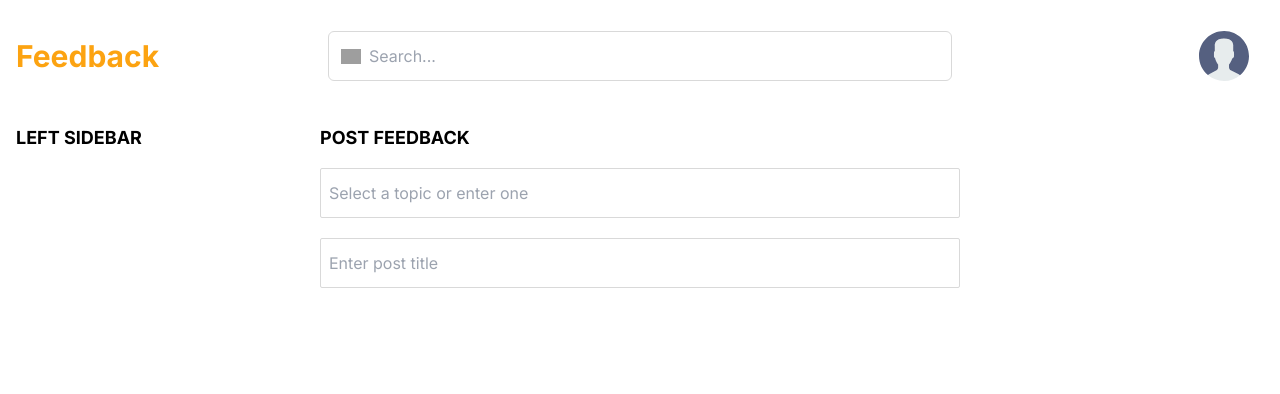
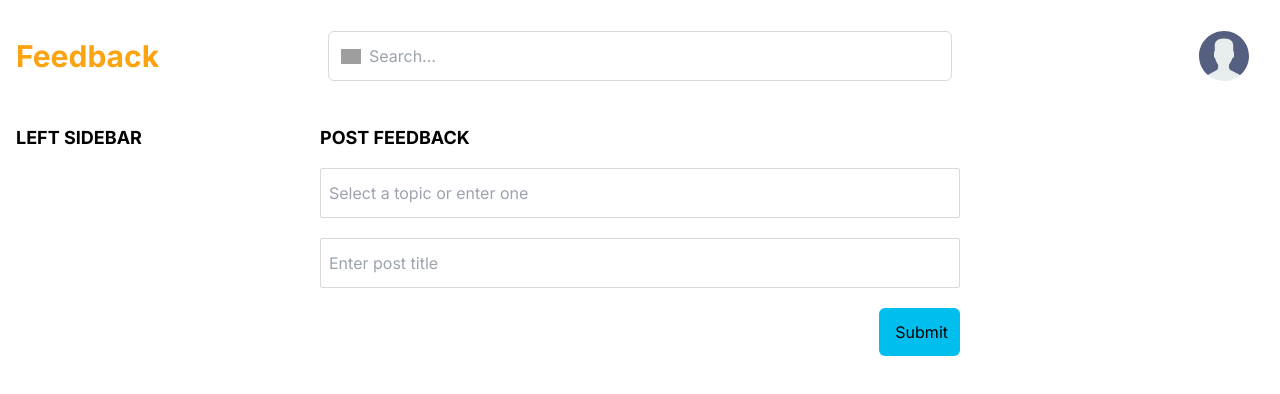
Before and after one commit to SyedZainAnwer/Feedback, a Next.js app: page /create-post in a window 1280 px wide. Shown: the top 394 px of the page. Built offline with nearby package versions, Linux system fonts and the light colour scheme; grey boxes are pictures that could not be loaded.

Commit message:
add post model and actions

```diff
--- a/app/(root)/create-post/page.tsx
+++ b/app/(root)/create-post/page.tsx
@@ -1,27 +1,11 @@
-import Heading from "@/components/shared/Heading";
-import Input from "@/components/shared/Input";
+import CreatePostForm from "@/components/forms/CreatePostForm";
 
-const data = ["data1", "data2", "data3", "data4"]
-
-const CreatePost = () => {
-    return(
-        <main className="">
-            <Heading title="Post Feedback"/>
-            <div className="mt-4">
-                <Input
-                    inputType="text"
-                    className="w-full py-3"
-                    dataItems={data}
-                    placeholder="Select a topic or enter one"
-                />
-                <Input
-                    inputType="text"
-                    className="w-full py-3"
-                    placeholder="Enter post title"
-                />
-            </div>
-        </main>
+const Page = () => {
+    return (
+        <div>
+            <CreatePostForm />
+        </div>
     )
 }
 
-export default CreatePost;
+export default Page;
--- a/app/(root)/page.tsx
+++ b/app/(root)/page.tsx
@@ -8,7 +8,7 @@ export default function Home() {
     <main>
       <div className="flex justify-between mb-4">
         <Heading title="Give your feedback"/>
-        <Button title="Create Post" icon={plusIcon} />
+        <Button title="Create Post" icon={plusIcon} className="bg-light_blue"/>
       </div>
       <Card topic="Topic" postTitle="My New Post" createdAt="5days"/>
     </main>
--- /dev/null
+++ b/components/forms/CreatePostForm.tsx
@@ -0,0 +1,60 @@
+"use client"
+
+import Button from "@/components/shared/Button";
+import Heading from "@/components/shared/Heading";
+import Input from "@/components/shared/Input";
+import { useForm, Form } from "react-hook-form"
+import { zodResolver } from "@hookform/resolvers/zod";
+import { PostValidation } from "@/lib/validations/post";
+import { createPost } from "@/lib/actions/post.actions";
+
+const data = ["data1", "data2", "data3", "data4"]
+
+const CreatePostForm = ({ userId }: { userId?: string }) => {
+
+    const form = useForm({
+        resolver: zodResolver(PostValidation),
+        defaultValues: {
+            post: '',
+            accountId: userId,
+        },
+    });
+
+    // const handleSubmit = async() => {
+    //     await createPost({
+    //         post: "post" || "",
+    //         postId: post.id,
+    //         topic: topic
+    //     })
+    // }
+
+    return (
+        <main className="">
+            <Heading title="Post Feedback" />
+            <Form {...form}>
+                <form className="mt-4">
+                    <Input
+                        inputType="text"
+                        className="w-full py-3"
+                        dataItems={data}
+                        placeholder="Select a topic or enter one"
+                        name="topic"
+                    />
+                    <Input
+                        inputType="text"
+                        className="w-full py-3"
+                        placeholder="Enter post title"
+                        name="post"
+                    />
+
+                    <div className="flex justify-end">
+                        {/* <Button title="Cancel" className="bg-light_gray mr-2"/> */}
+                        <Button title="Submit" className="bg-light_blue" />
+                    </div>
+                </form>
+            </Form>
+        </main>
+    )
+}
+
+export default CreatePostForm;
--- a/components/shared/Button.tsx
+++ b/components/shared/Button.tsx
@@ -4,11 +4,12 @@ import Image from 'next/image';
 interface Props {
     title: string;
     icon?: string;
+    className: string;
 }
 
-const Button = ({ title, icon }: Props) => {
+const Button = ({ title, icon, className }: Props) => {
     return (
-        <div className='flex bg-light_blue p-3 rounded-md'>
+        <div className={`${className} flex p-3 rounded-md`}>
             {icon &&
             <Image
                 src={icon ?? icon}
--- a/components/shared/Input.tsx
+++ b/components/shared/Input.tsx
@@ -7,9 +7,10 @@ interface Props {
     onChange?: ChangeEventHandler<HTMLInputElement>;
     dataItems?: string[];
     className?: string;
+    name?: string
 }
 
-const Input = ({ inputType, placeholder, value, onChange, dataItems, className }: Props) => {
+const Input = ({ inputType, placeholder, value, onChange, dataItems, className, name }: Props) => {
     return (
         <div>
             <input
@@ -19,6 +20,7 @@ const Input = ({ inputType, placeholder, value, onChange, dataItems, className }
                 placeholder={placeholder}
                 value={value}
                 onChange={onChange}
+                name={name}
             />
             {dataItems && (
                 dataItems.map((item, index) => (
--- a/package.json
+++ b/package.json
@@ -9,11 +9,13 @@
     "lint": "next lint"
   },
   "dependencies": {
+    "@hookform/resolvers": "^3.3.4",
     "babel-runtime": "^6.26.0",
     "mongoose": "^8.1.1",
     "next": "^14.1.1-canary.21",
     "react": "^18",
     "react-dom": "^18",
+    "react-hook-form": "^7.49.3",
     "zod": "^3.22.4"
   },
   "devDependencies": {
```
Also changed, not shown: lib/actions/post.actions.ts (added, +22 -0 lines), lib/models/post.model.ts (added, +14 -0 lines), 1 other file (tests, documents, lock files or other folders).
